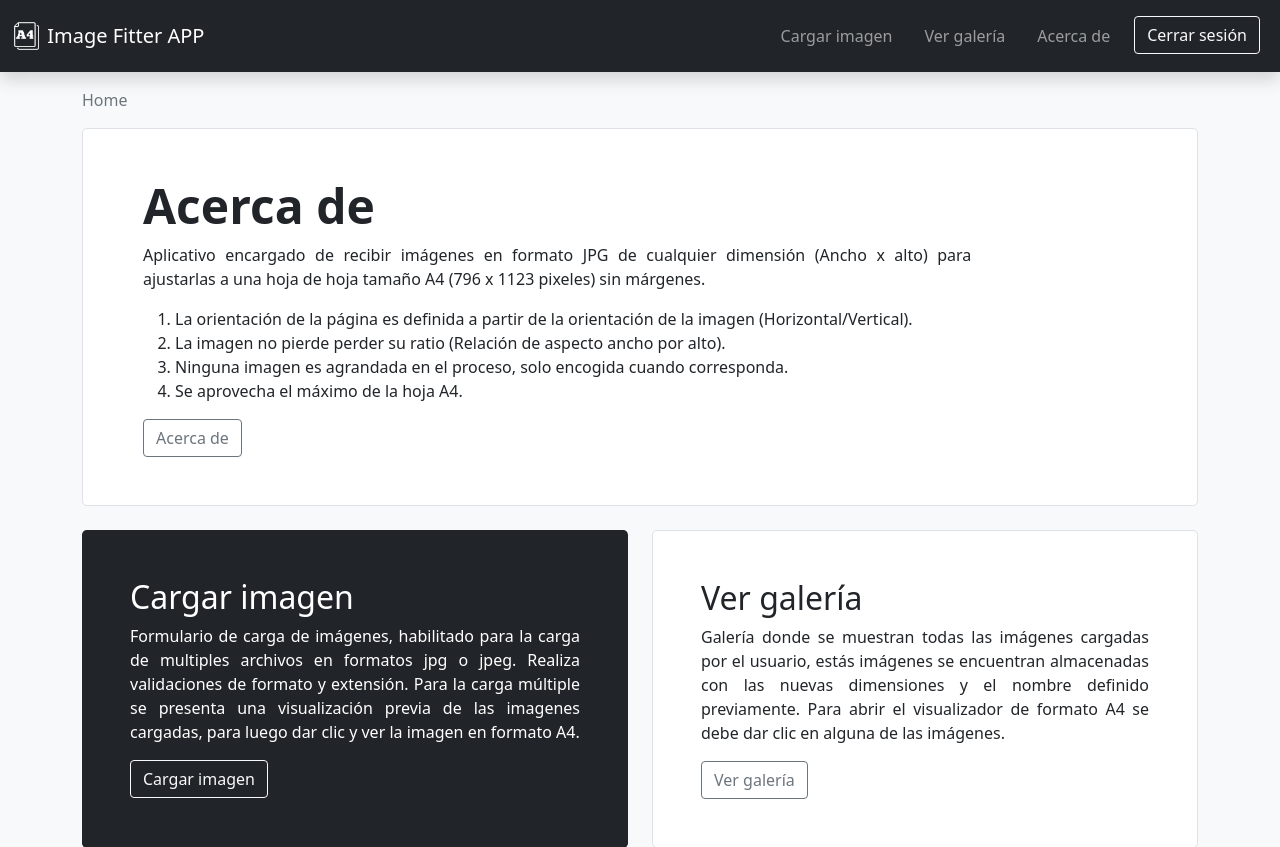
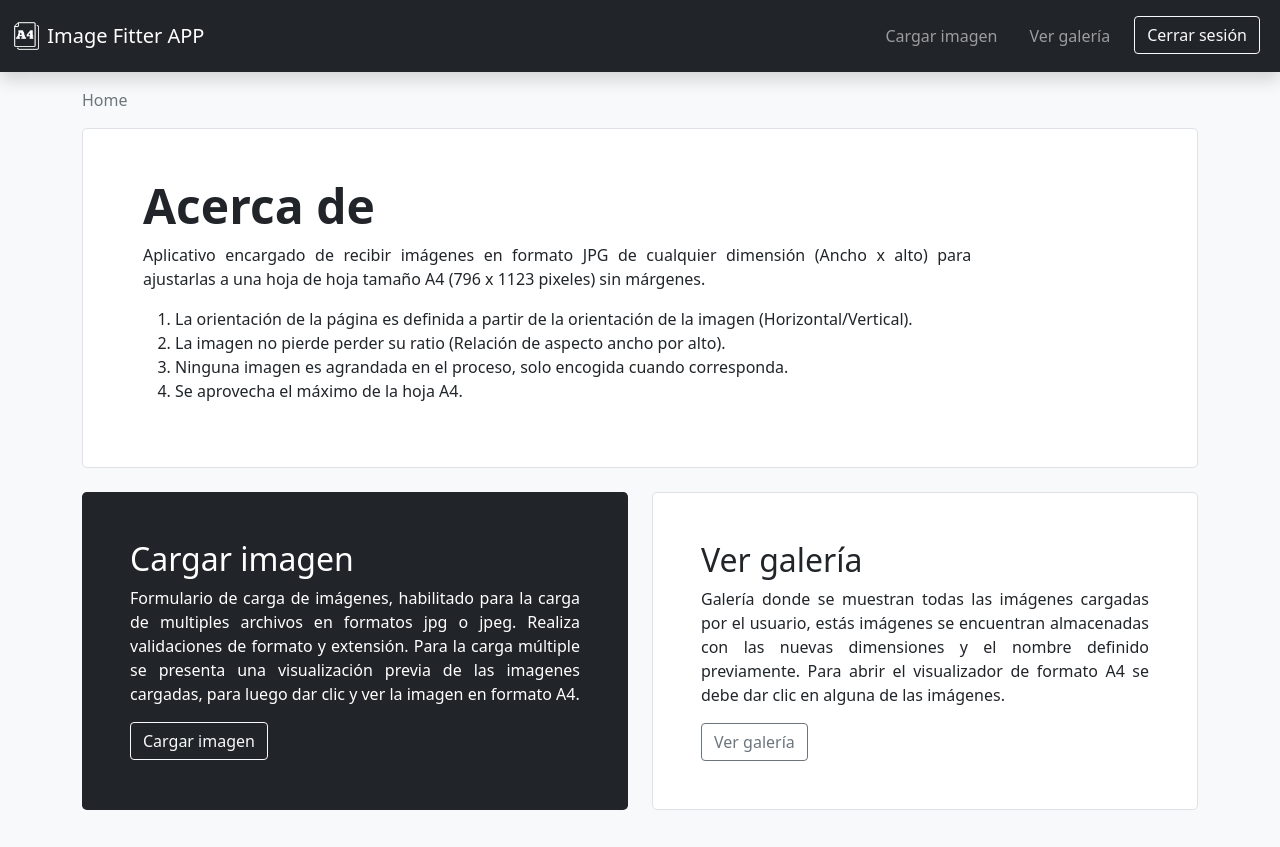
Before and after one commit to jullieth705/imageproject, a Django app: page / in a window 1280 px wide. Shown: the top 847 px of the page. After the commit the page ends 810 px from the top, so only its background shows below. Run offline with Django 4.2, Linux system fonts and the light colour scheme; the visitor is signed in with stand-in values (Sample User, id 1); parts of the project's set-up code (start-up, migrations or seed data) failed here and were passed over.

Commit message:
Delete about us

```diff
--- a/imagefitterA4/templates/header.html
+++ b/imagefitterA4/templates/header.html
@@ -25,9 +25,6 @@
                             <a class="nav-link" href="/galery">Ver galería</a>
                         </li>
                         <li class="nav-item p-2">
-                            <a class="nav-link" href="/upload">Acerca de</a>
-                        </li>
-                        <li class="nav-item p-2">
                             <a class="btn btn-outline-light" href="/accounts/logout">Cerrar sesión</a>
                         </li>
                         {% endif %}
--- a/imagefitterA4/templates/home.html
+++ b/imagefitterA4/templates/home.html
@@ -20,8 +20,6 @@
 					<li>Ninguna imagen es agrandada en el proceso, solo encogida cuando corresponda.</li>
 					<li>Se aprovecha el máximo de la hoja A4.</li>
 				</ol>
-				<!-- <button class="btn btn-primary btn-lg" type="button">Acerca de</button> -->
-				<a class="btn btn-outline-secondary" href="/about">Acerca de</a>
 			</div>
 		</div>
 
```
